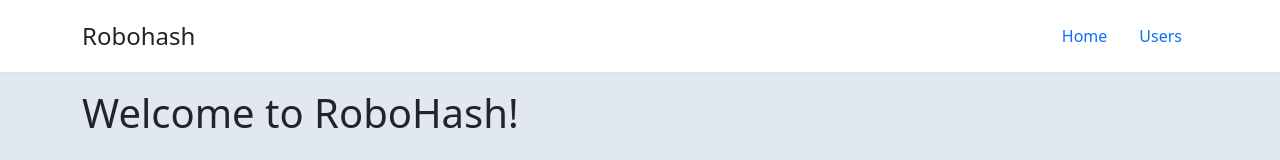
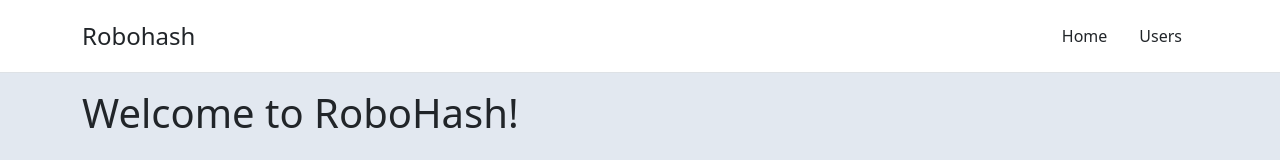
Before and after one commit to valenzsa/react-project-usecontext, a React (Create React App) app: page / in a window 1280 px wide. Shown: the top 160 px of the page. Built offline with nearby package versions, Linux system fonts and the light colour scheme; no server answers.

Commit message:
Updated text color of navigation links to text-dark

```diff
--- a/src/components/Nav.jsx
+++ b/src/components/Nav.jsx
@@ -12,10 +12,10 @@
 
                     <ul className="nav col-12 col-lg-auto ms-lg-auto mb-2 justify-content-center mb-md-0">
                         <li>
-                            <Link to="/" className="nav-link active">Home</Link>
+                            <Link to="/" className="nav-link text-dark active">Home</Link>
                         </li>
                         <li>
-                            <Link to="/users" className="nav-link">Users</Link>
+                            <Link to="/users" className="nav-link text-dark">Users</Link>
                         </li>
                     </ul>
                 </div>
```
